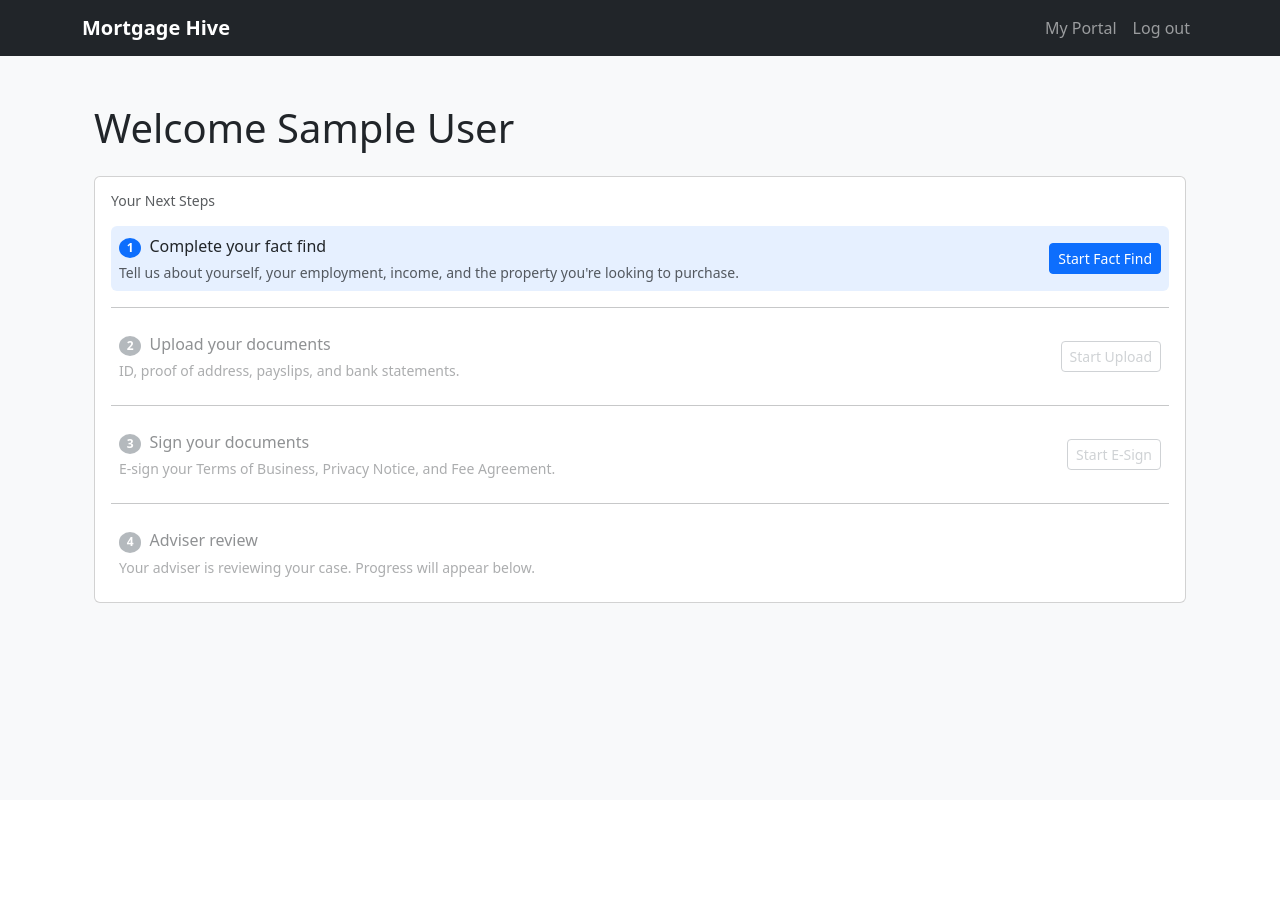
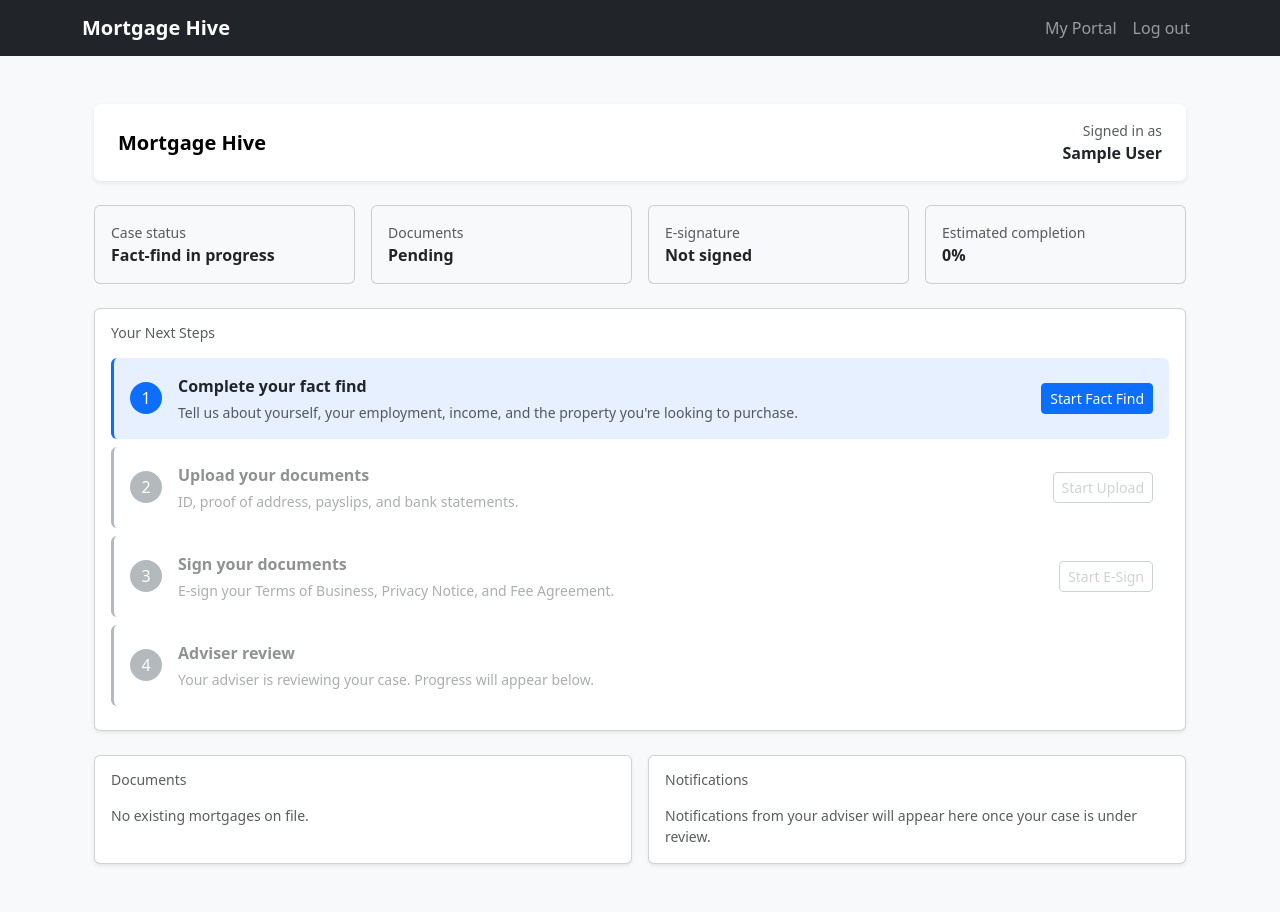
Before and after one commit to ssh-ura/BU-Final-Year-Project, a Flask app: page /portal in a window 1280 px wide. Before the commit the page ends 603 px from the top, so only its background shows below. Run offline with Flask 3, Linux system fonts and the light colour scheme; the visitor is signed in with stand-in values (Sample User, id 1); data that the repository does not hold is empty.

Commit message:
Restyles client portal and removes workflow subtitle

```diff
--- a/templates/automated-workflow.html
+++ b/templates/automated-workflow.html
@@ -3,7 +3,6 @@
 {% block content %}
 <div class="d-flex justify-content-between align-items-center mb-4">
     <h1 class="mb-0">Automated Workflow</h1>
-    <span class="text-muted small">Drag-free kanban — advance via the buttons on each card.</span>
 </div>
 
 <div class="kanban d-flex gap-3 overflow-auto pb-3">
--- a/templates/client-portal.html
+++ b/templates/client-portal.html
@@ -1,11 +1,64 @@
 {% extends "base.html" %}
 {% block title %}Client Portal — Mortgage Hive{% endblock %}
 {% block content %}
-<div class="container py-4">
-    <h1 class="mb-4">Welcome {{ current_user.display_name() }}</h1>
-    <div class="row justify-content-center">
-        <div class="col-lg-12">
-            <div class="card mb-3">
+<div class="bg-light py-4">
+    <div class="container">
+
+        <nav class="navbar bg-white shadow-sm rounded mb-4 px-4 py-3 d-flex justify-content-between align-items-center">
+            <span class="navbar-brand fw-bold mb-0">Mortgage Hive</span>
+            <div class="text-end">
+                <div class="small text-muted">Signed in as</div>
+                <div class="fw-semibold">{{ current_user.display_name() }}</div>
+            </div>
+        </nav>
+
+        <div class="row g-3 mb-4">
+            <div class="col-md-3">
+                <div class="card bg-light h-100">
+                    <div class="card-body">
+                        <div class="small text-muted">Case status</div>
+                        <div class="fw-semibold">
+                            {% if step == 1 %}Fact-find in progress
+                            {% elif step == 2 %}Documents pending
+                            {% elif step == 3 %}Awaiting e-sign
+                            {% else %}With adviser{% endif %}
+                        </div>
+                    </div>
+                </div>
+            </div>
+            <div class="col-md-3">
+                <div class="card bg-light h-100">
+                    <div class="card-body">
+                        <div class="small text-muted">Documents</div>
+                        <div class="fw-semibold">
+                            {% if step <= 2 %}Pending
+                            {% else %}Complete{% endif %}
+                        </div>
+                    </div>
+                </div>
+            </div>
+            <div class="col-md-3">
+                <div class="card bg-light h-100">
+                    <div class="card-body">
+                        <div class="small text-muted">E-signature</div>
+                        <div class="fw-semibold">
+                            {% if current_user.esigned %}Signed
+                            {% else %}Not signed{% endif %}
+                        </div>
+                    </div>
+                </div>
+            </div>
+            <div class="col-md-3">
+                <div class="card bg-light h-100">
+                    <div class="card-body">
+                        <div class="small text-muted">Estimated completion</div>
+                        <div class="fw-semibold">{{ (((step - 1) / 4) * 100) | int }}%</div>
+                    </div>
+                </div>
+            </div>
+        </div>
+
+        <div class="card shadow-sm mb-4">
             <div class="card-body">
                 <h5 class="card-title text-muted small mb-3">Your Next Steps</h5>
                 {% set steps = [
@@ -17,70 +70,53 @@
                 {% for title, description, btn_label, route in steps %}
                     {% set n = loop.index %}
                     {% if n < step %}
-                            <div class="p-2 rounded bg-success bg-opacity-10 d-flex justify-content-between align-items-center">
+                        <div class="border-start border-success border-3 bg-success bg-opacity-10 p-3 mb-2 rounded d-flex justify-content-between align-items-center">
+                            <div class="d-flex align-items-center gap-3">
+                                <span class="d-inline-flex align-items-center justify-content-center bg-success text-white rounded-circle flex-shrink-0" style="width: 32px; height: 32px;">✓</span>
                                 <div>
-                                    <p class="mb-0"><span class="badge rounded-circle bg-success me-2">✓</span>{{ title }}</p>
+                                    <p class="mb-0 fw-semibold">{{ title }}</p>
                                     <p class="text-muted small mb-0 mt-1">{{ description }}</p>
+                                </div>
                             </div>
                             <span class="badge bg-success ms-3">Done</span>
                         </div>
                     {% elif n == step %}
-                            <div class="p-2 rounded bg-primary bg-opacity-10 d-flex justify-content-between align-items-center">
+                        <div class="border-start border-primary border-3 bg-primary bg-opacity-10 p-3 mb-2 rounded d-flex justify-content-between align-items-center">
+                            <div class="d-flex align-items-center gap-3">
+                                <span class="d-inline-flex align-items-center justify-content-center bg-primary text-white rounded-circle flex-shrink-0" style="width: 32px; height: 32px;">{{ n }}</span>
                                 <div>
-                                    <p class="mb-0"><span class="badge rounded-circle bg-primary me-2">{{ n }}</span>{{ title }}</p>
+                                    <p class="mb-0 fw-semibold">{{ title }}</p>
                                     <p class="text-muted small mb-0 mt-1">{{ description }}</p>
+                                </div>
                             </div>
                             {% if btn_label %}
                                 <a href="{{ url_for(route) }}" class="btn btn-primary btn-sm ms-3">{{ btn_label }}</a>
                             {% endif %}
                         </div>
                     {% else %}
-                            <div class="p-2 rounded opacity-50 d-flex justify-content-between align-items-center">
+                        <div class="border-start border-secondary border-3 opacity-50 p-3 mb-2 rounded d-flex justify-content-between align-items-center">
+                            <div class="d-flex align-items-center gap-3">
+                                <span class="d-inline-flex align-items-center justify-content-center bg-secondary text-white rounded-circle flex-shrink-0" style="width: 32px; height: 32px;">{{ n }}</span>
                                 <div>
-                                    <p class="mb-0"><span class="badge rounded-circle bg-secondary me-2">{{ n }}</span>{{ title }}</p>
+                                    <p class="mb-0 fw-semibold">{{ title }}</p>
                                     <p class="text-muted small mb-0 mt-1">{{ description }}</p>
+                                </div>
                             </div>
                             {% if btn_label %}
                                 <span class="btn btn-outline-secondary btn-sm ms-3 disabled">{{ btn_label }}</span>
                             {% endif %}
                         </div>
                     {% endif %}
-                        {% if not loop.last %}<hr>{% endif %}
                 {% endfor %}
             </div>
         </div>
 
-            {% if step == 4 %}
-                <div class="card mb-3">
+        <div class="row g-3">
+            <div class="col-md-6">
+                {% if mortgages %}
+                    <div class="card shadow-sm h-100">
                         <div class="card-body">
-                        <h5 class="card-title text-muted small mb-2">Case progress with your adviser</h5>
-                        <p class="mb-3">{{ current_stage_message }}</p>
-                        {% for stage in adviser_stages %}
-                            {% if stage.state == "done" %}
-                                <div class="p-2 rounded bg-success bg-opacity-10 d-flex justify-content-between align-items-center">
-                                    <p class="mb-0"><span class="badge rounded-circle bg-success me-2">✓</span>{{ stage.label }}</p>
-                                    <span class="badge bg-success ms-3">Done</span>
-                                </div>
-                            {% elif stage.state == "current" %}
-                                <div class="p-2 rounded bg-primary bg-opacity-10 d-flex justify-content-between align-items-center">
-                                    <p class="mb-0"><span class="badge rounded-circle bg-primary me-2">{{ loop.index }}</span>{{ stage.label }}</p>
-                                    <span class="badge bg-primary ms-3">In progress</span>
-                                </div>
-                            {% else %}
-                                <div class="p-2 rounded opacity-50 d-flex justify-content-between align-items-center">
-                                    <p class="mb-0"><span class="badge rounded-circle bg-secondary me-2">{{ loop.index }}</span>{{ stage.label }}</p>
-                                </div>
-                            {% endif %}
-                            {% if not loop.last %}<hr>{% endif %}
-                        {% endfor %}
-                    </div>
-                </div>
-            {% endif %}
-
-            {% if mortgages %}
-                <div class="card">
-                    <div class="card-body">
-                        <h5 class="card-title text-muted small mb-3">Your existing mortgages</h5>
+                            <h5 class="card-title text-muted small mb-3">Documents — your existing mortgages</h5>
                             <ul class="list-group list-group-flush">
                                 {% for row in mortgages %}
                                     <li class="list-group-item px-0">
@@ -116,8 +152,61 @@
                             </ul>
                         </div>
                     </div>
+                {% else %}
+                    <div class="card shadow-sm h-100">
+                        <div class="card-body">
+                            <h5 class="card-title text-muted small mb-3">Documents</h5>
+                            <p class="text-muted small mb-0">No existing mortgages on file.</p>
+                        </div>
+                    </div>
+                {% endif %}
+            </div>
+
+            <div class="col-md-6">
+                {% if step == 4 %}
+                    <div class="card shadow-sm h-100">
+                        <div class="card-body">
+                            <h5 class="card-title text-muted small mb-2">Notifications — case progress with your adviser</h5>
+                            <p class="mb-3">{{ current_stage_message }}</p>
+                            {% for stage in adviser_stages %}
+                                {% if stage.state == "done" %}
+                                    <div class="border-start border-success border-3 bg-success bg-opacity-10 p-3 mb-2 rounded d-flex justify-content-between align-items-center">
+                                        <div class="d-flex align-items-center gap-3">
+                                            <span class="d-inline-flex align-items-center justify-content-center bg-success text-white rounded-circle flex-shrink-0" style="width: 32px; height: 32px;">✓</span>
+                                            <p class="mb-0 fw-semibold">{{ stage.label }}</p>
+                                        </div>
+                                        <span class="badge bg-success ms-3">Done</span>
+                                    </div>
+                                {% elif stage.state == "current" %}
+                                    <div class="border-start border-primary border-3 bg-primary bg-opacity-10 p-3 mb-2 rounded d-flex justify-content-between align-items-center">
+                                        <div class="d-flex align-items-center gap-3">
+                                            <span class="d-inline-flex align-items-center justify-content-center bg-primary text-white rounded-circle flex-shrink-0" style="width: 32px; height: 32px;">{{ loop.index }}</span>
+                                            <p class="mb-0 fw-semibold">{{ stage.label }}</p>
+                                        </div>
+                                        <span class="badge bg-primary ms-3">In progress</span>
+                                    </div>
+                                {% else %}
+                                    <div class="border-start border-secondary border-3 opacity-50 p-3 mb-2 rounded d-flex justify-content-between align-items-center">
+                                        <div class="d-flex align-items-center gap-3">
+                                            <span class="d-inline-flex align-items-center justify-content-center bg-secondary text-white rounded-circle flex-shrink-0" style="width: 32px; height: 32px;">{{ loop.index }}</span>
+                                            <p class="mb-0 fw-semibold">{{ stage.label }}</p>
+                                        </div>
+                                    </div>
+                                {% endif %}
+                            {% endfor %}
+                        </div>
+                    </div>
+                {% else %}
+                    <div class="card shadow-sm h-100">
+                        <div class="card-body">
+                            <h5 class="card-title text-muted small mb-3">Notifications</h5>
+                            <p class="text-muted small mb-0">Notifications from your adviser will appear here once your case is under review.</p>
+                        </div>
+                    </div>
                 {% endif %}
             </div>
         </div>
+
+    </div>
 </div>
 {% endblock %}
```
Lines whose indentation alone changed are shown as unchanged.
